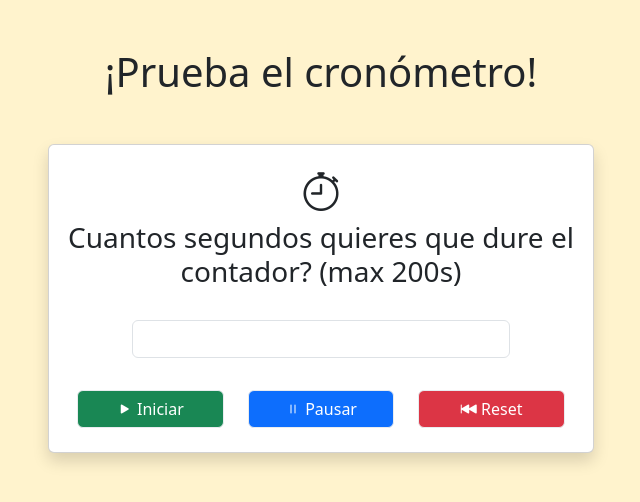
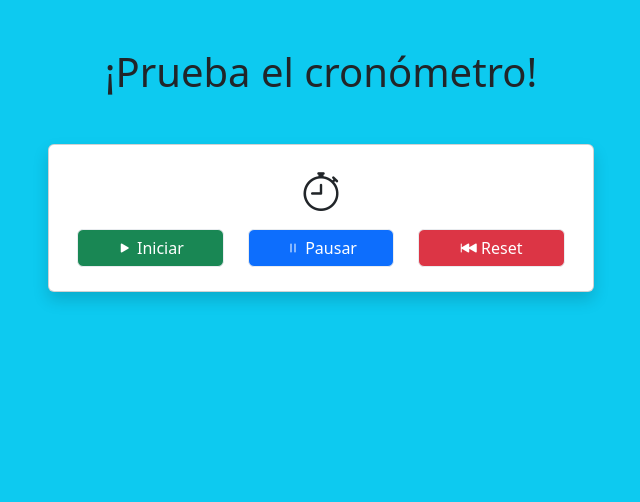
Before and after one commit to juanchiblanco/tp5-bomDom-ejercicio5, a plain HTML site: page index.html in a window 1280 px wide. Shown: the whole page, without its empty margins (319-959 px from the left). Drawn offline with nearby package versions, Linux system fonts and the light colour scheme.

Commit message:
commit prueba

```diff
--- a/index.html
+++ b/index.html
@@ -24,7 +24,7 @@
   </head>
   <body>
     <header></header>
-    <main class="bg-warning-subtle">
+    <main class="bg-info">
       <section class="container my-5">
         <article class="text-center my-5">
           <h1 class="col-12">¡Prueba el cronómetro!</h1>
@@ -34,23 +34,8 @@
             <div class="card shadow h-100 w-100">
               <div class="card-body text-center">
                 <i class="bi bi-stopwatch fs-1"></i>
-                <h3 class="card-title">
-                  Cuantos segundos quieres que dure el contador? (max 200s)
-                </h3>
                 <!-- Aqui va el contador -->
                 <form class="row justify-content-center">
-                  <div class="my-4 col-12 w-75">
-                    <input
-                      type="number"
-                      id="number"
-                      class="form-control"
-                      minlength="1"
-                      maxlength="3"
-                      min="1"
-                      max="200"
-                      required
-                    />
-                  </div>
                   <div class="row justify-content-between">
                     <div class="col-12 col-lg-4">
                       <button
```
